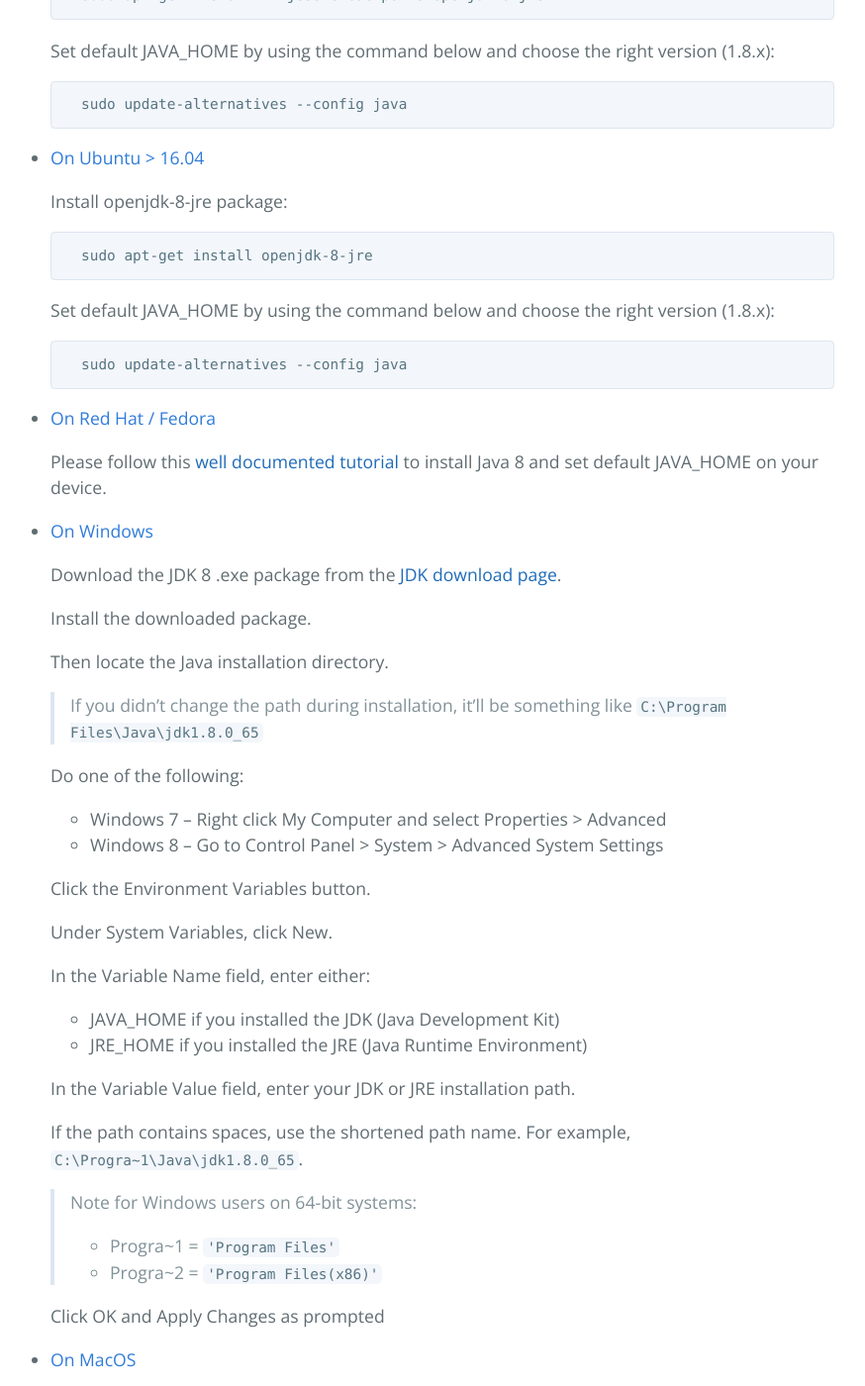
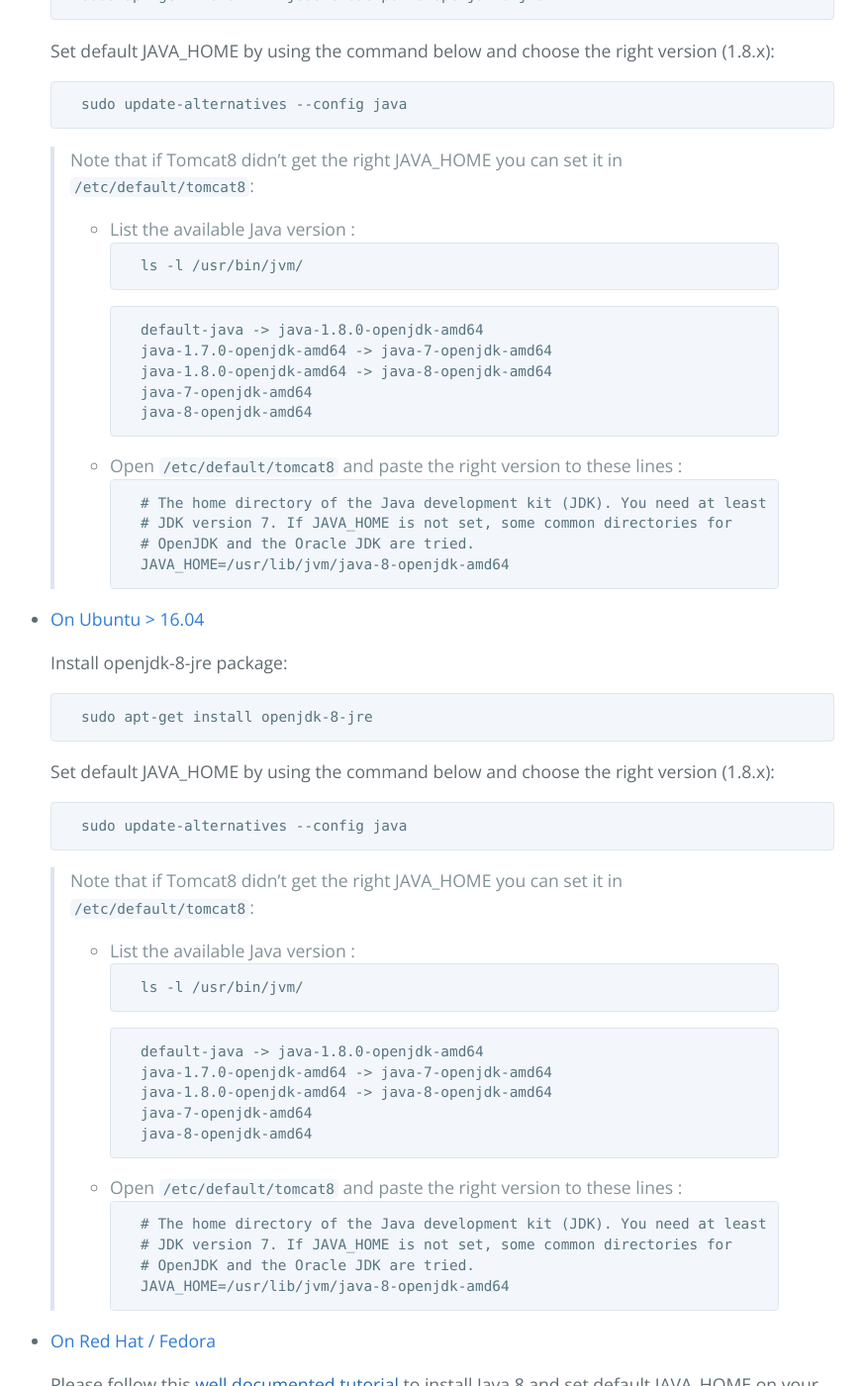
Before and after one commit to airsonic/airsonic.github.io, a Jekyll site: the page built from wiki/install/10_war.md, in a window 1280 px wide and 1400 px high, scrolled down 941 px. Shown: the whole window at 99% size, without its empty margins (213-1087 px from the left). Built offline with Jekyll 4.4.1, drawn with Linux system fonts in a browser that asks for light colours.

Commit message:
Add details to WAR install wiki page

````diff
--- a/wiki/install/10_war.md
+++ b/wiki/install/10_war.md
@@ -45,6 +45,25 @@ In order to install and run Libresonic, you will need:
     ```
     sudo update-alternatives --config java
     ```
+    > Note that if Tomcat8 didn't get the right JAVA_HOME you can set it in `/etc/default/tomcat8`:
+    * List the available Java version :
+    ```
+    ls -l /usr/bin/jvm/
+    ```
+    ```
+    default-java -> java-1.8.0-openjdk-amd64
+    java-1.7.0-openjdk-amd64 -> java-7-openjdk-amd64
+    java-1.8.0-openjdk-amd64 -> java-8-openjdk-amd64
+    java-7-openjdk-amd64
+    java-8-openjdk-amd64
+    ```
+    * Open `/etc/default/tomcat8` and paste the right version to these lines :
+    ```
+    # The home directory of the Java development kit (JDK). You need at least
+    # JDK version 7. If JAVA_HOME is not set, some common directories for
+    # OpenJDK and the Oracle JDK are tried.
+    JAVA_HOME=/usr/lib/jvm/java-8-openjdk-amd64
+    ```
 
 * #### On Ubuntu > 16.04
 
@@ -58,6 +77,25 @@ In order to install and run Libresonic, you will need:
 
     ```
     sudo update-alternatives --config java
+    ```
+    > Note that if Tomcat8 didn't get the right JAVA_HOME you can set it in `/etc/default/tomcat8`:
+    * List the available Java version :
+    ```
+    ls -l /usr/bin/jvm/
+    ```
+    ```
+    default-java -> java-1.8.0-openjdk-amd64
+    java-1.7.0-openjdk-amd64 -> java-7-openjdk-amd64
+    java-1.8.0-openjdk-amd64 -> java-8-openjdk-amd64
+    java-7-openjdk-amd64
+    java-8-openjdk-amd64
+    ```
+    * Open `/etc/default/tomcat8` and paste the right version to these lines :
+    ```
+    # The home directory of the Java development kit (JDK). You need at least
+    # JDK version 7. If JAVA_HOME is not set, some common directories for
+    # OpenJDK and the Oracle JDK are tried.
+    JAVA_HOME=/usr/lib/jvm/java-8-openjdk-amd64
     ```
 
 * #### On Red Hat / Fedora
````
